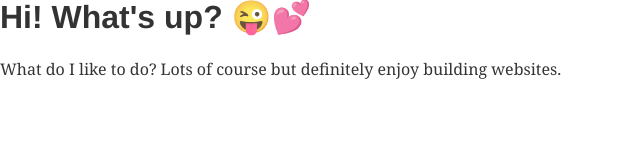
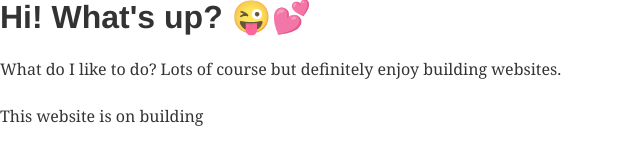
Before and after one commit to jmsm30/avocado, a Gatsby site: page / in a window 1280 px wide. Shown: the whole page, without its empty margins (0-640 px from the left). Built offline with nearby package versions, Linux system fonts and the light colour scheme; Gatsby itself is replaced by a stand-in of ours; some packages are replaced by stand-ins of ours.

```diff
--- a/src/pages/index.js
+++ b/src/pages/index.js
@@ -4,4 +4,5 @@
     <div>
         <h1>Hi! What's up? 😜💕</h1>
         <p>What do I like to do? Lots of course but definitely enjoy building websites.</p>
+        <p> This website is on building</p>
     </div>
```
